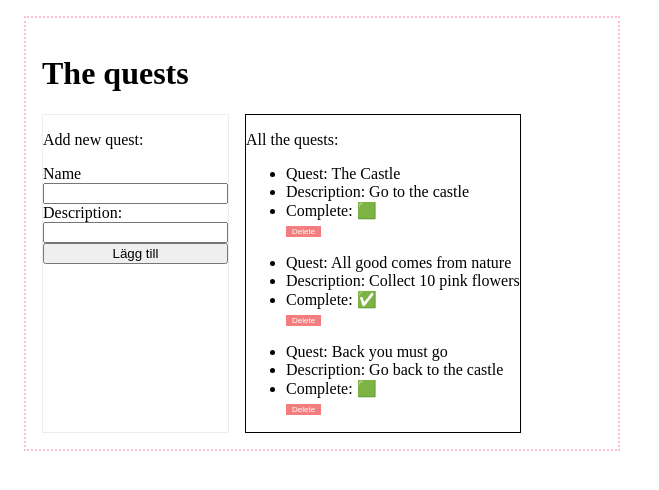
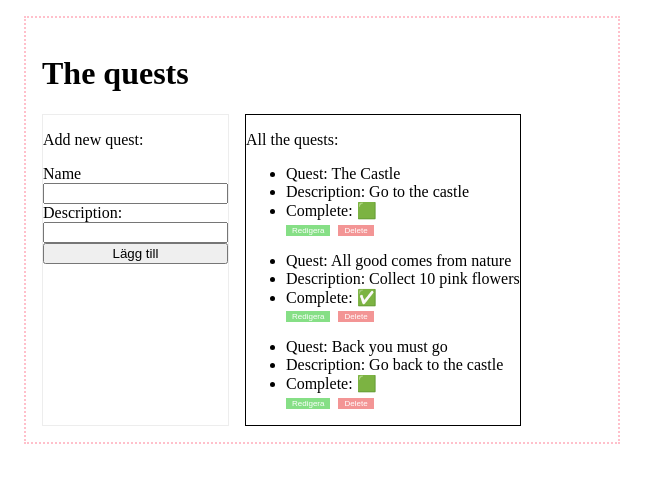
Before and after one commit to naathaliie/exerciseForDummy, a React (Vite) app: page / in a window 1280 px wide. Shown: the top 490 px of the page, without its empty margins (0-659 px from the left). Built offline with nearby package versions, Linux system fonts and the light colour scheme.

Commit message:
version3 finished

```diff
--- a/src/TheQuests/QuestList.scss
+++ b/src/TheQuests/QuestList.scss
@@ -12,16 +12,28 @@
       border: rgba(135, 135, 135, 0.149) solid 1px;
       display: flex;
       flex-direction: column;
-
     }
     .allQuestSect {
       border: black solid 1px;
+      .button-box {
+        display: flex;
+        gap: 0.5rem;
+        margin-top: 0.3rem;
+        .btn {
+          font-size: 8px;
+          color: white;
+          border: none;
+        }
+        .edit {
+          background-color: rgb(134, 223, 134);
+        }
+        .delete {
+          background-color: rgba(238, 106, 106, 0.711);
+        }
+        .save{
+            background-color: rgb(123, 123, 236);
 
-      .deleteBtn{
-        font-size: 8px;
-        background-color: rgba(240, 72, 72, 0.711);
-        color: white;
-        border: none;
+        }
       }
     }
   }
--- a/src/TheQuests/QuestList.tsx
+++ b/src/TheQuests/QuestList.tsx
@@ -7,7 +7,11 @@ Man ska kunna toggla ett quest att vara avklarat eller inte.
 Det kan vara checkboxar man klickar i och ur, eller någon annan design.
 
 Version 2
-Man ska kunna lägga till nya quests i listan. Lägg till ett inputfält och en knapp.*/
+Man ska kunna lägga till nya quests i listan. Lägg till ett inputfält och en knapp.
+
+Version 3
+Man ska kunna redigera och ta bort befintliga quests.
+Förslagsvis en Edit-knapp och Delete-knapp.*/
 
 import "./QuestList.scss";
 import { useRef, useState } from "react";
@@ -20,6 +24,12 @@ const QuestList = () => {
   const [quests, setQuest] = useState(initialQuests);
   const qNameRef = useRef<HTMLInputElement>(null);
   const qDescRef = useRef<HTMLInputElement>(null);
+  //För att kkunna toggla mellan edit-mode och vanligt-mode
+  const [editMode, setEditMode] = useState<null | string>(null);
+  //För att sätta det valda questets namn som input
+  const [editName, setEditName] = useState("");
+  //För att sätta det valda questets beskrivning som input
+  const [editDescription, setEditDescription] = useState("");
 
   console.log("Quests: ", quests);
 
@@ -52,6 +62,38 @@ const QuestList = () => {
     setQuest(sortedQuests);
   };
 
+  //Vad som händer när man klickar på edit-knappen.
+  const toggleEditMode = (id: string) => {
+    //Om editMode är samma som id skall editMode bli som default, null
+    if (editMode === id) {
+      setEditMode(null);
+    } // Annars skall editMode bli samma som id
+    else {
+      setEditMode(id);
+      //Hitta det klickade questet
+      const questToEdit = quests.find((q) => {
+        return q.id === id;
+      });
+      //Om vi hittar det klickade questet så
+      if (questToEdit) {
+        setEditName(questToEdit.name);
+        setEditDescription(questToEdit.description);
+      }
+    }
+  };
+
+  //Vad som händer när man klickar på spara i edit-läget
+  const saveEditHandler = () => {
+    //Skapar det nya questet
+    const updatedQuest = quests.map((q) =>
+      q.id === editMode
+        ? { ...q, name: editName, description: editDescription }
+        : q
+    );
+    setQuest(updatedQuest);
+    setEditMode(null);
+  };
+
   return (
     <div className="questListBox">
       <h1>The quests</h1>
@@ -71,8 +113,32 @@ const QuestList = () => {
           {quests.map((q) => {
             return (
               <ul key={q.id}>
-                <li>Quest: {q.name}</li>
-                <li>Description: {q.description}</li>
+                <li>
+                  {editMode === q.id ? (
+                    <input
+                      type="text"
+                      value={editName}
+                      onChange={(e: React.ChangeEvent<HTMLInputElement>) => {
+                        setEditName(e.target.value);
+                      }}
+                    />
+                  ) : (
+                    `Quest: ${q.name}`
+                  )}
+                </li>
+                <li>
+                  {editMode === q.id ? (
+                    <input
+                      type="text"
+                      value={editDescription}
+                      onChange={(e: React.ChangeEvent<HTMLInputElement>) => {
+                        setEditDescription(e.target.value);
+                      }}
+                    />
+                  ) : (
+                    `Description: ${q.description}`
+                  )}
+                </li>
                 {/* Span används för att ge mer kontroll över utseendet (behåller det precis som emojin ser ut) te.x en button hade ändrat på utseendet*/}
                 <li>
                   Complete:{" "}
@@ -113,14 +179,30 @@ const QuestList = () => {
                     </span>
                   )}
                 </li>
+                <div className="button-box">
+                  {editMode === q.id ? (
+                    <button className="btn save" onClick={saveEditHandler}>
+                      Spara
+                    </button>
+                  ) : (
                     <button
-                  className="deleteBtn"
+                      className="btn edit"
+                      onClick={() => {
+                        toggleEditMode(q.id);
+                      }}
+                    >
+                      Redigera
+                    </button>
+                  )}
+                  <button
+                    className="btn delete"
                     onClick={() => {
                       deleteQuestHandler(q.id);
                     }}
                   >
                     Delete
                   </button>
+                </div>
               </ul>
             );
           })}
```
Lines whose indentation alone changed are shown as unchanged.
